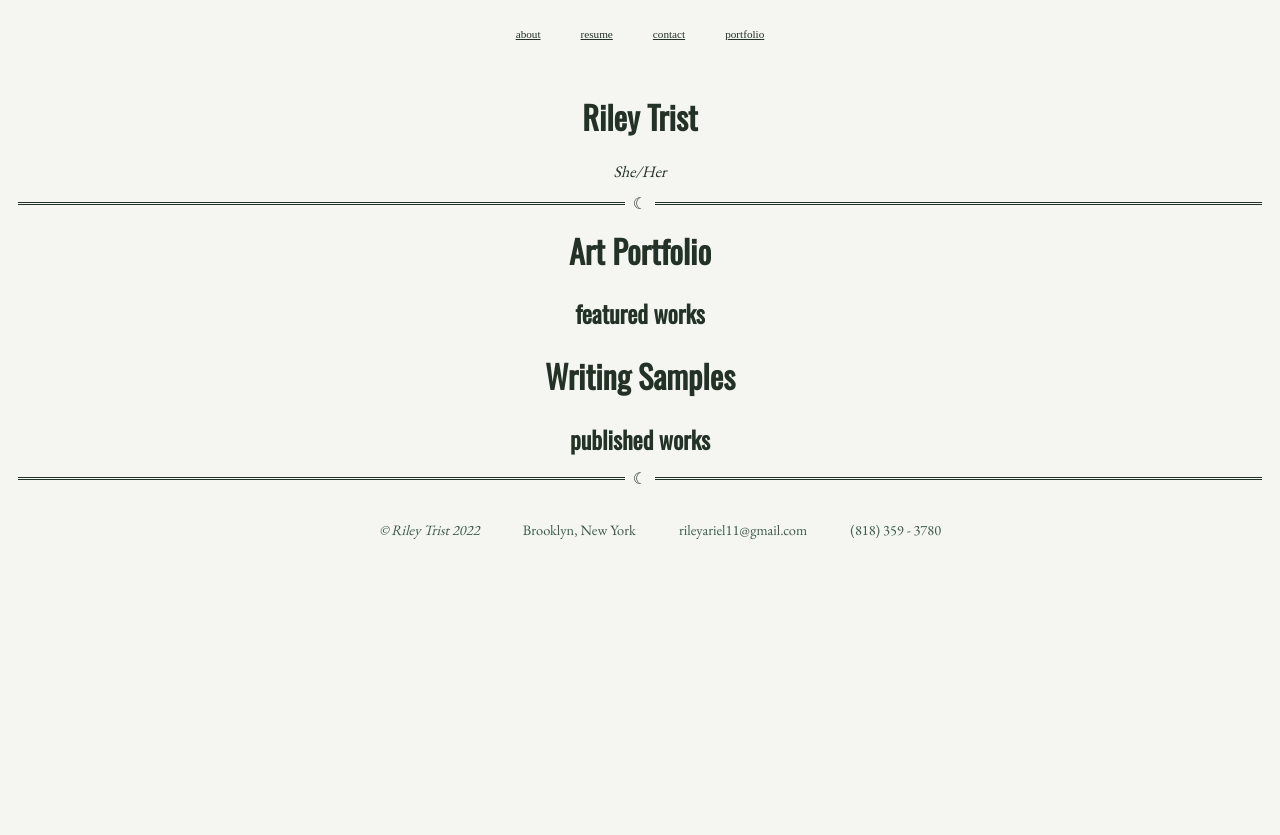
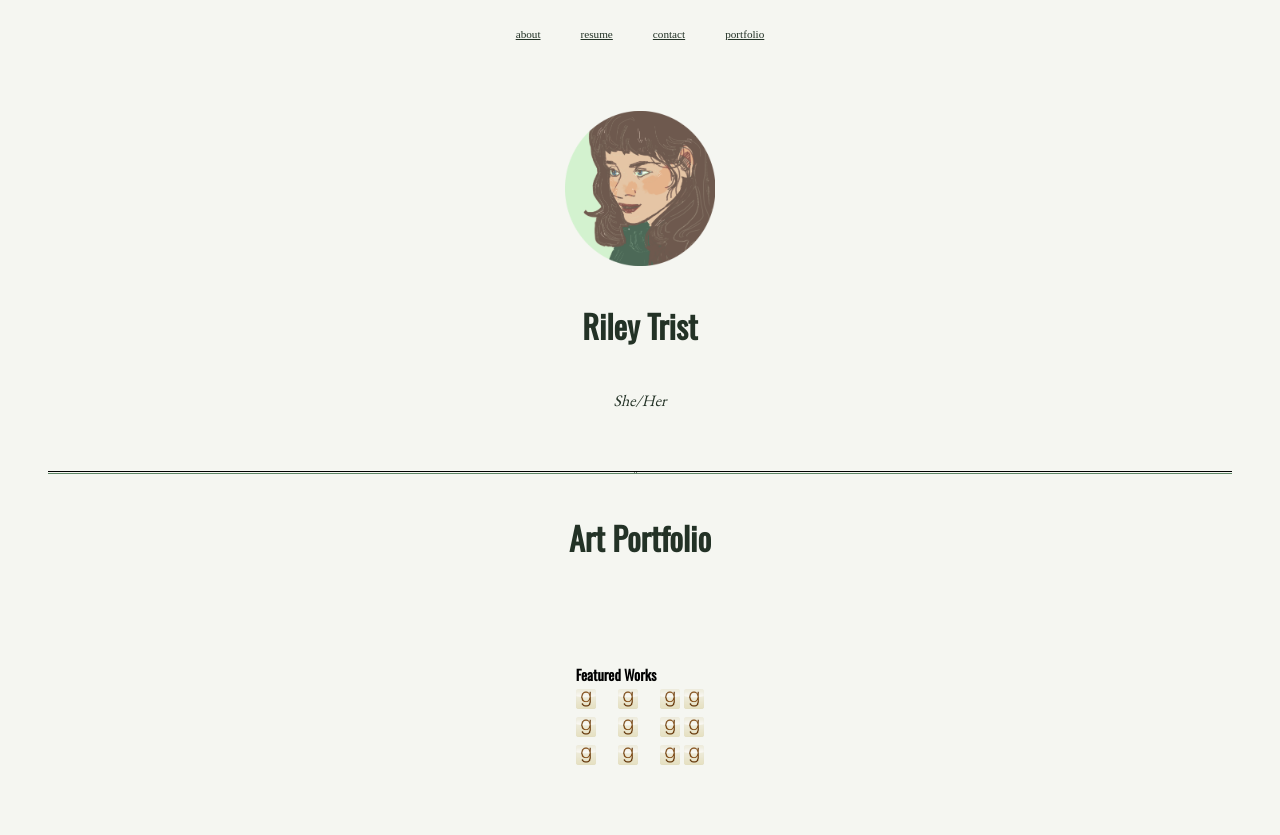
Before and after one commit to rtrist/rtrist.github.io, a plain HTML site: page portfolio.html in a window 1280 px wide. Shown: the top 835 px of the page. Before the commit the page ends 800 px from the top, so only its background shows below. Drawn offline with nearby package versions, Linux system fonts and the light colour scheme.

Commit message:
Add files via upload

```diff
--- a/portfolio.html
+++ b/portfolio.html
@@ -18,7 +18,9 @@
     	<li><a href="./contact.html">contact</a></p>
     	<li><a href="./portfolio.html">portfolio</a></p>
     </ul>
-
+    <div class="me">
+      <img src="me.png" alt="picture of me" width="150" height="155">
+    </div>
      <h1>Riley Trist</h1>
      	<p class="pronouns"><em>She/Her</em></p>
 			<hr>
@@ -26,7 +28,33 @@
   <body>
     <main>
         <h1>Art Portfolio</h1>
-        	<h2>featured works</h2>
+
+
+          <table class="pictures">
+            <tr>
+              <th colspan="2">Featured Works</th>
+            </tr>
+            <tr>
+              <td><img alt="Goodreads Logo" src="goodreadslogo.png" width="20" height="20"></td>
+              <td><img alt="Goodreads Logo" src="goodreadslogo.png" width="20" height="20"></td>
+              <td><img alt="Goodreads Logo" src="goodreadslogo.png" width="20" height="20"></td>
+              <td><img alt="Goodreads Logo" src="goodreadslogo.png" width="20" height="20"></td>
+            </tr>
+            <tr>
+              <td><img alt="Goodreads Logo" src="goodreadslogo.png" width="20" height="20"></td>
+              <td><img alt="Goodreads Logo" src="goodreadslogo.png" width="20" height="20"></td>
+              <td><img alt="Goodreads Logo" src="goodreadslogo.png" width="20" height="20"></td>
+              <td><img alt="Goodreads Logo" src="goodreadslogo.png" width="20" height="20"></td>
+            </tr>
+            <tr>
+              <td><img alt="Goodreads Logo" src="goodreadslogo.png" width="20" height="20"></td>
+              <td><img alt="Goodreads Logo" src="goodreadslogo.png" width="20" height="20"></td>
+              <td><img alt="Goodreads Logo" src="goodreadslogo.png" width="20" height="20"></td>
+              <td><img alt="Goodreads Logo" src="goodreadslogo.png" width="20" height="20"></td>
+            </tr>
+          </table>
+
+
 
         <h1>Writing Samples</h1>
         	<h2>published works</h2>
--- a/style.css
+++ b/style.css
@@ -15,6 +15,20 @@ body {
 	padding: 20px;
 }
 
+.me {
+	text-align:center;
+	padding-top: 40px;
+	padding-bottom: 10px;
+}
+
+.bio {
+	padding: 40px;
+}
+
+.projects, .education, .experience {
+	padding: 40px;
+}
+
 h1 {
 	text-align: center;
     font-family: 'Oswald', sans-serif;
@@ -24,21 +38,15 @@ h1 {
 
 .pronouns {
 	text-align: center;
+	padding: 20px;
 }
 
 hr {
- 	border-top: medium double #233226;
- 	overflow: visible;
-	padding: 0;
-	color: #233226;
  	text-align: center;
  	line-height: 1px;
- 	height: 1px;
- 	font-size: 1em;
  	border-width: 1px 0;
- 	border-style: solid;
  	border-color: #233226;
- 	margin: 20px 10px;
+ 	margin: 40px 40px;
 }
 
 
@@ -47,7 +55,7 @@ hr:after {
  	color: #233226;
   	display: inline;
   	background-color: #F5F6F1;
- 	padding: 0 0.5em;
+ 	padding: 10px;
 }
 
 
@@ -67,22 +75,28 @@ table {
     font-family: 'Oswald';
     font-size: .9em;
     background-color: #b1cdaf;
-    padding: 80px;
+    padding: 60px;
     margin-left: auto;
     margin-right: auto;
     margin-top: 40px;
     margin-bottom: 40px;
 }
 
+.pictures {
+background-color: #F5F6F1;
+}
+
+
 .row {
 	display: flex;
-
+	align-items: center;
+	justify-content: center;
 }
 
 .column {
 	display: flex;
-	flex: 50%;
-	padding: 20px;
+	padding: 25px;
+	flex-wrap: wrap;
 }
 
 td {
@@ -101,24 +115,22 @@ ul {
 .listing {
     font-family: 'EB Garamond';
     color: #3b5b49;
-	padding: 0px;
-	margin: 0;
     text-align: center;
     list-style-type: none;
+		margin-top: 40px;
+		margin-bottom: 40px;
 }
 
 .listing li {
-	display: inline-block;
+	display: inline-flex;
 	font-size: .9em;
-	padding: 20px;
+	padding: 10px;
 }
-
-
 
 .socials{
 	display: inline-block;
 	text-align: center;
-	}
+}
 
 a:link {
     color: #233226;
@@ -134,4 +146,5 @@ a:hover {
 
 .contact {
 	text-align: center;
+	padding: 40px;
 }
```
Also changed, not shown: contact.html (+7 -3 lines), index.html (+5 -0 lines), resume.html (+9 -1 lines), me.png (added).
